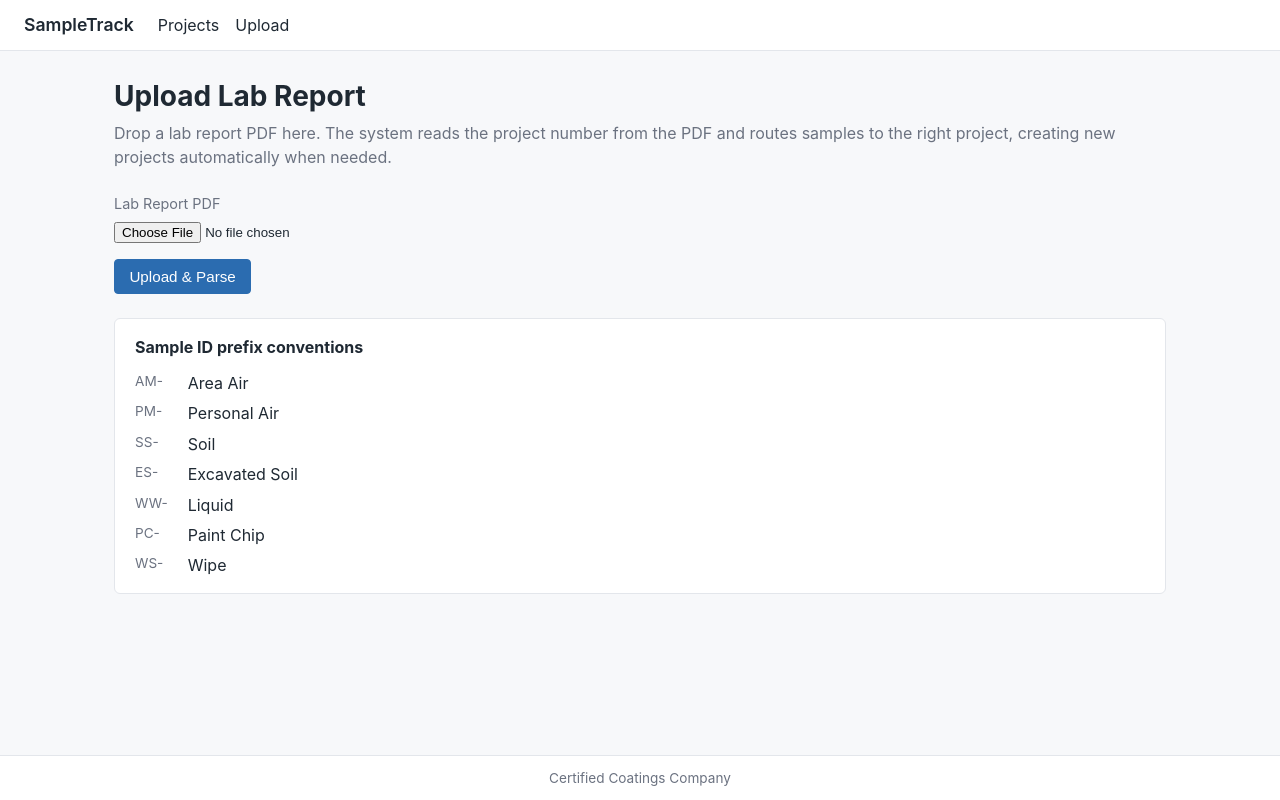
After one commit to jKeonaona/SampleTrack, a Flask app: page /upload/ in a window 1280 px wide. The commit adds this page. Run offline with Flask 3, Linux system fonts and the light colour scheme.

Commit message:
Add Dump Upload flow with project auto-detection and auto-creation; add Upload nav link
Co-Authored-By: Claude Opus 4.7 (1M context) <noreply@anthropic.com>

```diff
--- a/app.py
+++ b/app.py
@@ -4,6 +4,7 @@ import os
 
 from models import db, Project, Sample, Result
 from routes.projects import projects_bp
+from routes.uploads import uploads_bp
 
 load_dotenv()
 
@@ -15,6 +16,7 @@ app.config["SECRET_KEY"] = os.environ.get("SECRET_KEY", "dev-only-change-in-prod
 db.init_app(app)
 
 app.register_blueprint(projects_bp)
+app.register_blueprint(uploads_bp)
 
 
 @app.route("/")
--- a/parsers/lab_report.py
+++ b/parsers/lab_report.py
@@ -1,9 +1,13 @@
 import json
 import os
+import re
 from typing import Optional
 
 import anthropic
 import pdfplumber
+
+
+PROJECT_NUMBER_RE = re.compile(r"(\d{1,3}-\d{4})")
 
 
 MATRIX_OPTIONS = [
@@ -87,6 +91,8 @@ def parse_lab_report(file_path):
         "lab": None,
         "workorder": None,
         "project_text": None,
+        "project_number": None,
+        "project_name": None,
         "samples": [],
         "errors": [],
     }
@@ -125,8 +131,24 @@ def parse_lab_report(file_path):
     result["lab"] = parsed.get("lab")
     result["workorder"] = parsed.get("workorder")
     result["project_text"] = parsed.get("project_text")
+    result["project_number"] = _extract_project_number(result["project_text"])
+    result["project_name"] = _extract_project_name(result["project_text"])
     result["samples"] = _normalize_samples(parsed.get("samples") or [])
     return result
+
+
+def _extract_project_number(project_text: Optional[str]) -> Optional[str]:
+    if not project_text:
+        return None
+    match = PROJECT_NUMBER_RE.search(project_text)
+    return match.group(1) if match else None
+
+
+def _extract_project_name(project_text: Optional[str]) -> Optional[str]:
+    if not project_text or ";" not in project_text:
+        return None
+    after = project_text.split(";", 1)[1].strip()
+    return after or None
 
 
 def _extract_pdf_text(file_path):
--- /dev/null
+++ b/routes/uploads.py
@@ -0,0 +1,132 @@
+import json
+import os
+import tempfile
+
+from flask import Blueprint, render_template, request, redirect, url_for, flash
+
+from models import db, Project, Sample, Result
+from parsers.lab_report import MATRIX_OPTIONS, parse_lab_report
+from routes.projects import _parse_date, _parse_datetime, _parse_numeric
+
+uploads_bp = Blueprint("uploads", __name__, url_prefix="/upload")
+
+
+@uploads_bp.route("/", methods=["GET"])
+def dump():
+    return render_template("uploads/dump.html")
+
+
+@uploads_bp.route("/", methods=["POST"])
+def upload():
+    uploaded = request.files.get("report_pdf")
+    if uploaded is None or not uploaded.filename:
+        flash("Please choose a PDF to upload.", "error")
+        return redirect(url_for("uploads.dump"))
+    if not uploaded.filename.lower().endswith(".pdf"):
+        flash("Only PDF files are accepted.", "error")
+        return redirect(url_for("uploads.dump"))
+
+    tmp_fd, tmp_path = tempfile.mkstemp(suffix=".pdf")
+    os.close(tmp_fd)
+    try:
+        uploaded.save(tmp_path)
+        parser_data = parse_lab_report(tmp_path)
+    finally:
+        try:
+            os.remove(tmp_path)
+        except OSError:
+            pass
+
+    project_number = parser_data.get("project_number")
+    existing_project = None
+    if project_number:
+        existing_project = Project.query.filter_by(project_number=project_number).first()
+
+    parser_data_json = json.dumps(parser_data)
+    return render_template(
+        "uploads/dump_confirm.html",
+        parser_data=parser_data,
+        parser_data_json=parser_data_json,
+        matrix_options=MATRIX_OPTIONS,
+        existing_project=existing_project,
+        project_exists=existing_project is not None,
+    )
+
+
+@uploads_bp.route("/save", methods=["POST"])
+def save():
+    raw = request.form.get("parser_data") or ""
+    try:
+        parser_data = json.loads(raw)
+    except json.JSONDecodeError:
+        flash("Could not read parsed data. Please re-upload the PDF.", "error")
+        return redirect(url_for("uploads.dump"))
+
+    project_number = (parser_data.get("project_number") or "").strip()
+    if not project_number:
+        flash(
+            "No project number detected in the PDF. "
+            "Open the project, then upload the report from its detail page.",
+            "error",
+        )
+        return redirect(url_for("uploads.dump"))
+
+    project_name = (parser_data.get("project_name") or "").strip()
+    project = Project.query.filter_by(project_number=project_number).first()
+    if project is None:
+        project = Project(
+            project_number=project_number,
+            name=project_name or "Unnamed Project",
+            status="active",
+        )
+        db.session.add(project)
+        db.session.flush()
+        flash(f"Auto-created new project {project_number}: {project.name}", "success")
+
+    workorder = parser_data.get("workorder")
+    samples_in = parser_data.get("samples") or []
+
+    sample_count = 0
+    result_count = 0
+    for idx, sample_data in enumerate(samples_in):
+        matrix = (request.form.get(f"matrix_{idx}") or sample_data.get("matrix") or "Other").strip()
+
+        sample = Sample(
+            project_id=project.id,
+            client_sample_id=(sample_data.get("client_sample_id") or sample_data.get("lab_sample_id") or "UNKNOWN"),
+            lab_sample_id=sample_data.get("lab_sample_id"),
+            lab_workorder=workorder,
+            matrix=matrix,
+            collection_date=_parse_date(sample_data.get("collection_date")),
+            collection_time=sample_data.get("collection_time"),
+            sample_volume=sample_data.get("sample_volume"),
+        )
+        db.session.add(sample)
+        db.session.flush()
+        sample_count += 1
+
+        for r_data in sample_data.get("results") or []:
+            analyte = (r_data.get("analyte") or "").strip()
+            result_value = (r_data.get("result_value") or "").strip()
+            if not analyte or not result_value:
+                continue
+            db.session.add(Result(
+                sample_id=sample.id,
+                analyte=analyte,
+                result_value=result_value,
+                result_numeric=_parse_numeric(result_value),
+                result_units=r_data.get("result_units") or sample_data.get("units"),
+                reporting_limit=r_data.get("reporting_limit"),
+                dilution_factor=r_data.get("dilution_factor"),
+                method_reference=sample_data.get("method"),
+                lab_report_number=workorder,
+                date_analyzed=_parse_datetime(r_data.get("date_analyzed")),
+            ))
+            result_count += 1
+
+    db.session.commit()
+    flash(
+        f"Saved {sample_count} samples and {result_count} results to project {project_number}.",
+        "success",
+    )
+    return redirect(url_for("projects.detail", project_id=project.id))
--- a/templates/base.html
+++ b/templates/base.html
@@ -188,6 +188,7 @@
       <a class="brand" href="/">SampleTrack</a>
       <div class="links">
         <a href="/projects">Projects</a>
+        <a href="/upload">Upload</a>
       </div>
     </nav>
     <main class="content">
--- a/templates/projects/detail.html
+++ b/templates/projects/detail.html
@@ -22,7 +22,7 @@
   <div class="toolbar" style="margin-top: 1.5rem;">
     <h2 style="margin: 0;">Samples</h2>
     <div style="display: flex; gap: 0.5rem;">
-      <a class="btn" href="{{ url_for('projects.upload_new', project_id=project.id) }}">Upload Lab Report</a>
+      <a class="btn" href="{{ url_for('uploads.dump') }}">Upload Lab Report</a>
       <a class="btn secondary" href="#">Add Sample Manually</a>
     </div>
   </div>
@@ -33,7 +33,7 @@
     <div class="empty">
       <p>No samples yet.</p>
       <div style="display: flex; gap: 0.5rem; justify-content: center;">
-        <a class="btn" href="{{ url_for('projects.upload_new', project_id=project.id) }}">Upload Lab Report</a>
+        <a class="btn" href="{{ url_for('uploads.dump') }}">Upload Lab Report</a>
         <a class="btn secondary" href="#">Add Sample Manually</a>
       </div>
     </div>
--- /dev/null
+++ b/templates/uploads/dump.html
@@ -0,0 +1,31 @@
+{% extends "base.html" %}
+
+{% block title %}Upload Lab Report{% endblock %}
+
+{% block content %}
+  <h1>Upload Lab Report</h1>
+  <p class="subtitle">Drop a lab report PDF here. The system reads the project number from the PDF and routes samples to the right project, creating new projects automatically when needed.</p>
+
+  <form class="stacked" method="post" enctype="multipart/form-data" action="{{ url_for('uploads.upload') }}">
+    <div class="field">
+      <label for="report_pdf">Lab Report PDF</label>
+      <input type="file" id="report_pdf" name="report_pdf" accept="application/pdf,.pdf" required>
+    </div>
+    <div class="actions">
+      <button type="submit" class="btn">Upload &amp; Parse</button>
+    </div>
+  </form>
+
+  <div class="info-block" style="margin-top: 1.5rem;">
+    <h2 style="margin-top: 0; font-size: 1rem;">Sample ID prefix conventions</h2>
+    <dl>
+      <dt>AM-</dt><dd>Area Air</dd>
+      <dt>PM-</dt><dd>Personal Air</dd>
+      <dt>SS-</dt><dd>Soil</dd>
+      <dt>ES-</dt><dd>Excavated Soil</dd>
+      <dt>WW-</dt><dd>Liquid</dd>
+      <dt>PC-</dt><dd>Paint Chip</dd>
+      <dt>WS-</dt><dd>Wipe</dd>
+    </dl>
+  </div>
+{% endblock %}
```
Also changed, not shown: templates/uploads/dump_confirm.html (added, +107 -0 lines).
